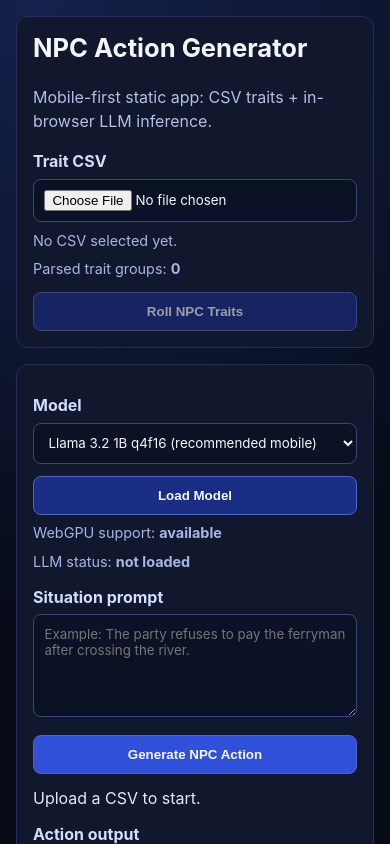
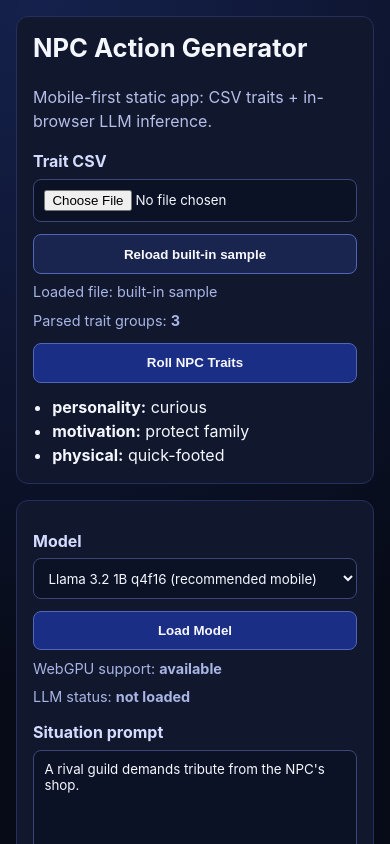
Before and after one commit to Vestigial-Armory/npc, a React (Vite) app in the folder webapp/: page / in a window 390 px wide. Shown: the top 844 px of the page. Built offline with nearby package versions, Linux system fonts and the light colour scheme.

Commit message:
Auto-load sample traits and add mobile testing guide
Co-authored-by: soomrenald <soomrenald@users.noreply.github.com>

```diff
--- a/webapp/src/App.css
+++ b/webapp/src/App.css
@@ -64,6 +64,10 @@ textarea {
   background: #3150d9;
 }
 
+.button.secondary {
+  background: #1a254f;
+}
+
 .button:disabled {
   opacity: 0.6;
 }
--- a/webapp/src/App.tsx
+++ b/webapp/src/App.tsx
@@ -1,4 +1,4 @@
-import { useMemo, useRef, useState } from "react";
+import { useEffect, useMemo, useRef, useState } from "react";
 import Papa from "papaparse";
 import type { MLCEngineInterface } from "@mlc-ai/web-llm";
 import "./App.css";
@@ -31,6 +31,17 @@ const MODELS = [
     label: "Llama 3.2 3B q4f16 (slower on mobile)",
   },
 ];
+
+const SAMPLE_CSV = `trait,value,weight
+personality,curious,3
+personality,suspicious,1
+motivation,protect family,4
+motivation,seek profit,2
+physical,scarred veteran,1
+physical,quick-footed,2`;
+
+const DEFAULT_SITUATION =
+  "A rival guild demands tribute from the NPC's shop.";
 
 const normalize = (value: string) => value.trim().toLowerCase();
 
@@ -91,7 +102,7 @@ function App() {
   const [fileName, setFileName] = useState<string>("");
   const [traitTable, setTraitTable] = useState<TraitTable>({});
   const [rolledTraits, setRolledTraits] = useState<RolledTrait[]>([]);
-  const [situation, setSituation] = useState<string>("");
+  const [situation, setSituation] = useState<string>(DEFAULT_SITUATION);
   const [actionOutput, setActionOutput] = useState<string>("");
   const [selectedModel, setSelectedModel] = useState<string>(MODELS[0].id);
   const [statusText, setStatusText] = useState<string>(
@@ -156,6 +167,33 @@ function App() {
 
     return nextTable;
   };
+
+  const loadBuiltInSample = () => {
+    const result = Papa.parse<CsvRow>(SAMPLE_CSV, {
+      header: true,
+      skipEmptyLines: true,
+      transformHeader: (header) => normalize(header),
+    });
+
+    const nextTable = parseCsvToTraitTable(result.data);
+    const initialRoll = Object.entries(nextTable).map(([trait, options]) => ({
+      trait,
+      value: pickWeighted(options),
+    }));
+
+    setFileName("built-in sample");
+    setTraitTable(nextTable);
+    setRolledTraits(initialRoll);
+    setStatusText(
+      `Loaded built-in sample traits (${Object.keys(nextTable).length} groups).`,
+    );
+  };
+
+  useEffect(() => {
+    loadBuiltInSample();
+    // Load defaults on first render so users can test without uploads.
+    // eslint-disable-next-line react-hooks/exhaustive-deps
+  }, []);
 
   const handleCsvUpload = async (file: File | undefined) => {
     if (!file) {
@@ -323,6 +361,13 @@ function App() {
           accept=".csv,text/csv"
           onChange={(event) => handleCsvUpload(event.target.files?.[0])}
         />
+        <button
+          className="button secondary"
+          type="button"
+          onClick={loadBuiltInSample}
+        >
+          Reload built-in sample
+        </button>
         <p className="meta">
           {fileName ? `Loaded file: ${fileName}` : "No CSV selected yet."}
         </p>
```
Also changed, not shown: 1 other file (tests, documents, lock files or other folders).
